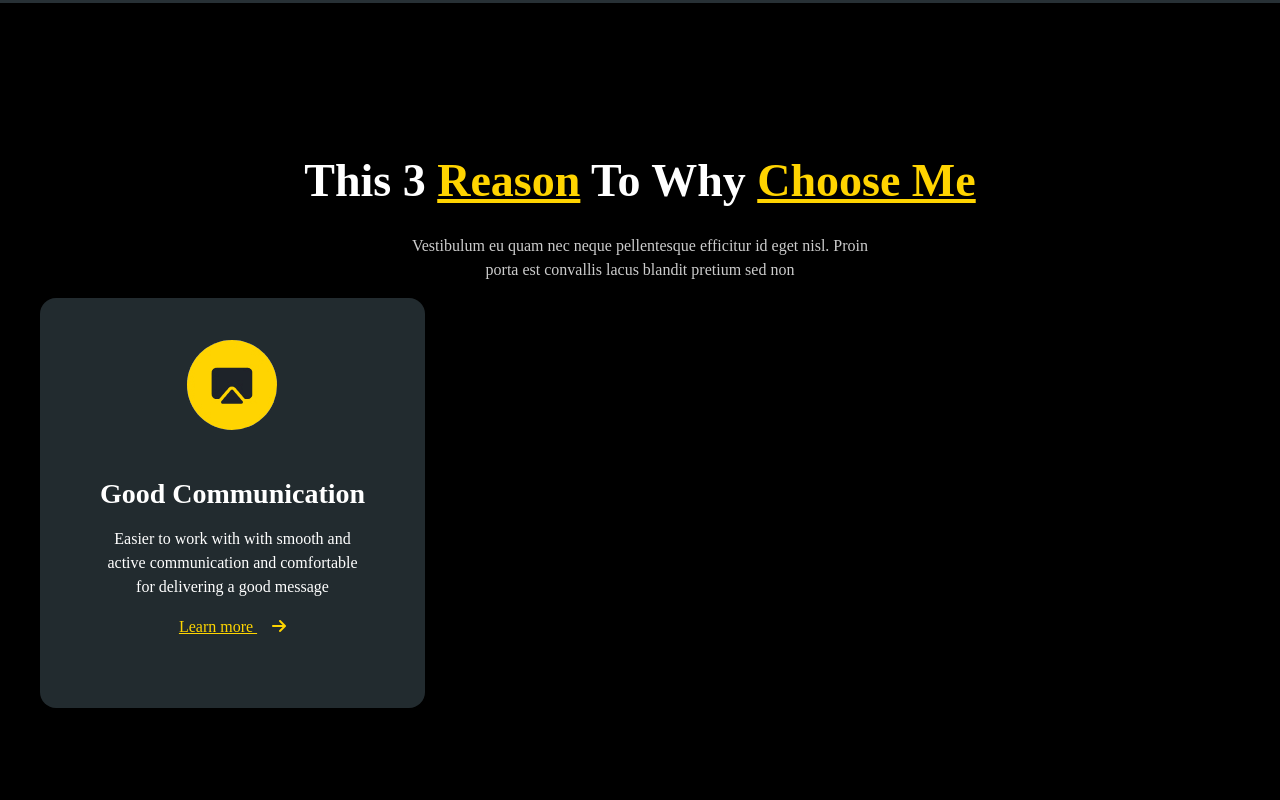
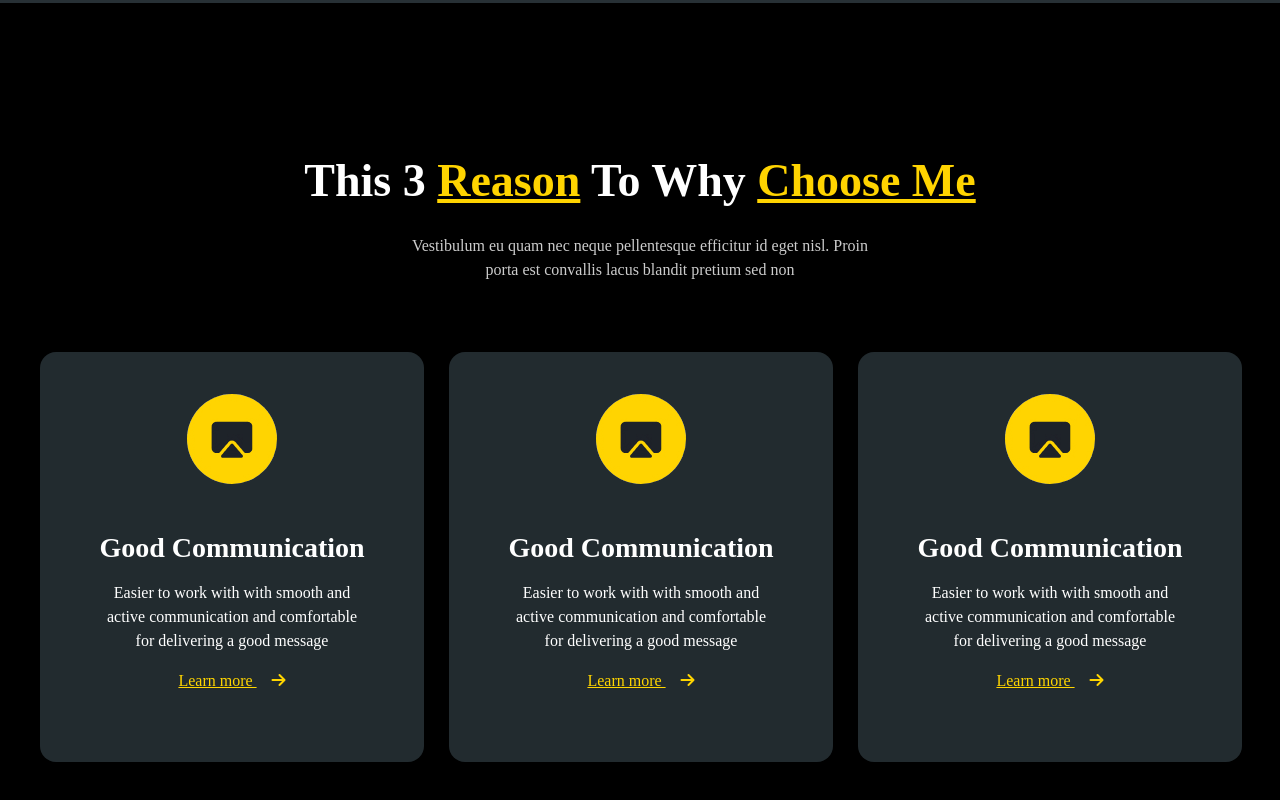
Before and after one commit to quvonchbek2088/Will-Personal, a plain HTML site: page index.html in a window 1280 px wide. Shown: the part 3014-3814 px from the top of the page. Drawn offline with Linux system fonts and the light colour scheme.

Commit message:
commit all file

```diff
--- a/index.html
+++ b/index.html
@@ -6,10 +6,10 @@
     <link rel="stylesheet" href="https://cdnjs.cloudflare.com/ajax/libs/font-awesome/6.2.1/css/all.min.css" integrity="sha512-MV7K8+y+gLIBoVD59lQIYicR65iaqukzvf/nwasF0nqhPay5w/9lJmVM2hMDcnK1OnMGCdVK+iQrJ7lzPJQd1w==" crossorigin="anonymous" referrerpolicy="no-referrer" />
     <link rel="stylesheet" href="main.css">
     <meta name="description" content="quvonchbek quvonchbek ">
-    <meta name="description" content="quvonchbek Will ">
+    <meta name="description" content="Portfoliya my web site">
     <meta name="description" content="Will Personal ">
-    <meta name="keywords" content="HTML, CSS, JavaScript">
-    <meta name="author" content="John Doe">
+    <meta name="keywords" content="Portfoliya, my, web, site">
+    <meta name="author" content="quvonchbek">
     <meta name="viewport" content="width=device-width, initial-scale=1.0">
 
 </head>
@@ -183,6 +183,20 @@
                  active communication and comfortable <br> for delivering a good message</p>
                 <p class="p"><a href="">Learn more <i class="fa-sharp fa-solid fa-arrow-right"></i></a> </p>
             </div>
+            <div class="work-box">
+                <img src="./img/icon.jpg" alt="">
+                <h1>Good Communication</h1>
+                <p>Easier to work with with smooth and <br>
+                     active communication and comfortable <br> for delivering a good message</p>
+                    <p class="p"><a href="">Learn more <i class="fa-sharp fa-solid fa-arrow-right"></i></a> </p>
+                </div>
+                <div class="work-box">
+                    <img src="./img/icon.jpg" alt="">
+                    <h1>Good Communication</h1>
+                    <p>Easier to work with with smooth and <br>
+                         active communication and comfortable <br> for delivering a good message</p>
+                        <p class="p"><a href="">Learn more <i class="fa-sharp fa-solid fa-arrow-right"></i></a> </p>
+                    </div>
         </div>
     </div>
  </div>
--- a/main.css
+++ b/main.css
@@ -287,37 +287,49 @@ section .servic-section .wrapbox span{
   background-color: #222B2F;
   height: 410px;
   border-radius: 16px;
-  margin-top: 16px;
 }
 
-#work .work-box img{
+#work .work-section .work-box img{
   border-radius: 50%;
   padding: 42px 147px ;
+  border: none;
 }
 
-#work .work-box h1{
+#work .work-section .work-box h1{
   font-weight: 700;
   font-size: 28px;
   line-height: 35px;
   color: #FFFFFF;
   text-align: center;
+  border: none;
 }
-#work .work-box p{
+#work .work-section .work-box p{
   font-weight: 500;
   font-size: 16px;
   line-height: 24px;
   text-align: center;
   color: #FFFFFF;
   padding-top: 16px;
+  border: none;
 }
-#work .work-box .p a{
+#work .work-section .work-box .p a{
   font-weight: 500;
   font-size: 16px;
   line-height: 24px;
   text-decoration-line: underline;
   color: #FFD500;
+  border: none;
 }
 
-#work .work-box .p a i {
+#work .work-section .work-box  .p a i {
   padding-left: 15px;
+  border: none;
 }
+#work .work-section{
+  display: flex;
+  gap: 25px;
+  padding-top: 70px;
+}
+#work .work-section :hover{
+  border-bottom: 8px solid #FFD400;
+}
```
